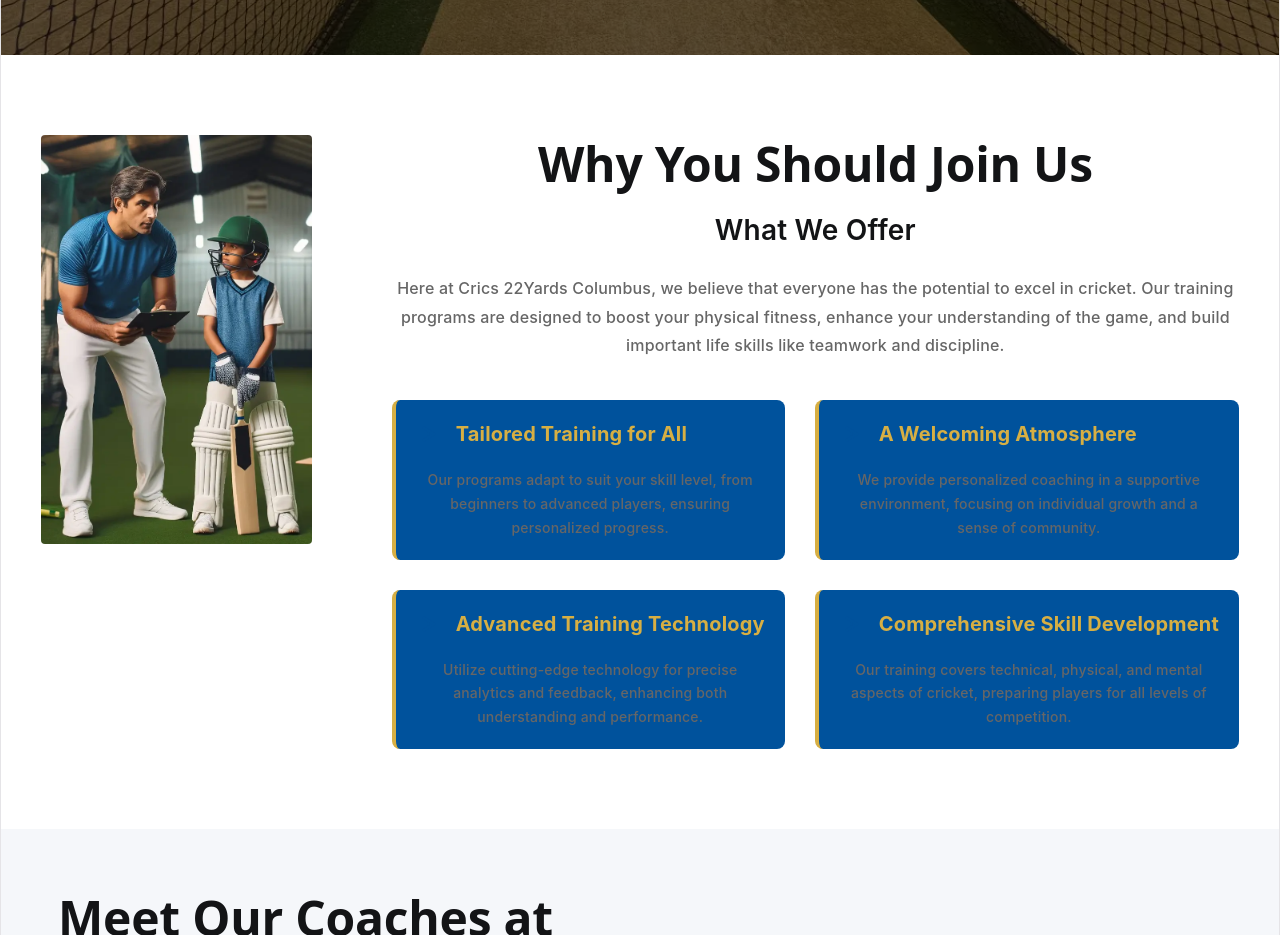
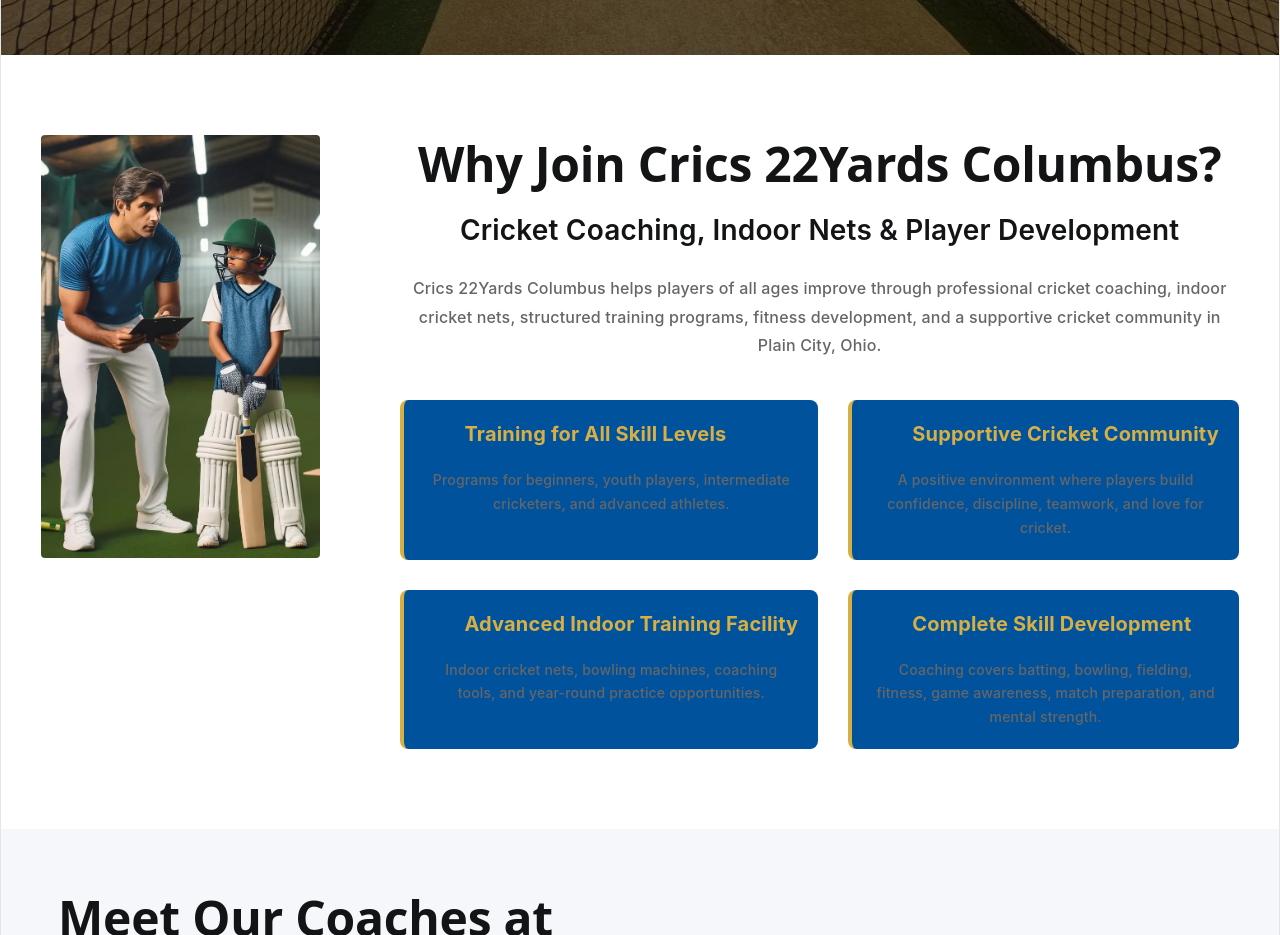
Before and after one commit to Project123margam360/crics22yards, a React (Vite) app: page /about in a window 1280 px wide. Shown: the part 2060-2995 px from the top of the page. Built offline with nearby package versions, Linux system fonts and the light colour scheme.

Commit message:
Revise WhyJoinUsSection content and layout
Updated the content and structure of the WhyJoinUsSection component to reflect new messaging and features offered by Crics 22Yards Columbus.

```diff
--- a/src/pages/WhyJoinUsSection.jsx
+++ b/src/pages/WhyJoinUsSection.jsx
@@ -6,31 +6,43 @@
   return (
     <section className="why-join-us-section">
       <div className="why-join-us-container">
-        {/* Left Column - Image */}
         <div className="why-join-us-left">
           <div className="why-join-us-image">
-            <img src={coachImage} alt="Coach training young cricket player" />
+            <img
+              src={coachImage}
+              alt="Cricket coach training young player at Crics 22Yards Columbus Ohio"
+            />
           </div>
         </div>
 
-        {/* Right Column - Content */}
         <div className="why-join-us-right">
-          <h2 className="why-join-heading">Why You Should Join Us</h2>
-          <h3 className="why-join-subheading">What We Offer</h3>
+          <h2 className="why-join-heading">
+            Why Join Crics 22Yards Columbus?
+          </h2>
+
+          <h3 className="why-join-subheading">
+            Cricket Coaching, Indoor Nets & Player Development
+          </h3>
+
           <p className="why-join-description">
-            Here at Crics 22Yards Columbus, we believe that everyone has the potential to excel in cricket. Our training programs are designed to boost your physical fitness, enhance your understanding of the game, and build important life skills like teamwork and discipline.
+            Crics 22Yards Columbus helps players of all ages improve through
+            professional cricket coaching, indoor cricket nets, structured
+            training programs, fitness development, and a supportive cricket
+            community in Plain City, Ohio.
           </p>
 
-          {/* Features Grid */}
           <div className="why-join-features">
             <div className="feature-box">
               <h4 className="feature-title">
                 <svg width="28" height="28" viewBox="0 0 28 28" fill="none" xmlns="http://www.w3.org/2000/svg">
                   <path d="M8 8L18 14L8 20" stroke="#00529C" strokeWidth="3" strokeLinecap="round" strokeLinejoin="round"/>
                 </svg>
-                Tailored Training for All
+                Training for All Skill Levels
               </h4>
-              <p className="feature-text">Our programs adapt to suit your skill level, from beginners to advanced players, ensuring personalized progress.</p>
+              <p className="feature-text">
+                Programs for beginners, youth players, intermediate cricketers,
+                and advanced athletes.
+              </p>
             </div>
 
             <div className="feature-box">
@@ -38,9 +50,12 @@
                 <svg width="28" height="28" viewBox="0 0 28 28" fill="none" xmlns="http://www.w3.org/2000/svg">
                   <path d="M8 8L18 14L8 20" stroke="#00529C" strokeWidth="3" strokeLinecap="round" strokeLinejoin="round"/>
                 </svg>
-                A Welcoming Atmosphere
+                Supportive Cricket Community
               </h4>
-              <p className="feature-text">We provide personalized coaching in a supportive environment, focusing on individual growth and a sense of community.</p>
+              <p className="feature-text">
+                A positive environment where players build confidence,
+                discipline, teamwork, and love for cricket.
+              </p>
             </div>
 
             <div className="feature-box">
@@ -48,9 +63,12 @@
                 <svg width="28" height="28" viewBox="0 0 28 28" fill="none" xmlns="http://www.w3.org/2000/svg">
                   <path d="M8 8L18 14L8 20" stroke="#00529C" strokeWidth="3" strokeLinecap="round" strokeLinejoin="round"/>
                 </svg>
-                Advanced Training Technology
+                Advanced Indoor Training Facility
               </h4>
-              <p className="feature-text">Utilize cutting-edge technology for precise analytics and feedback, enhancing both understanding and performance.</p>
+              <p className="feature-text">
+                Indoor cricket nets, bowling machines, coaching tools, and
+                year-round practice opportunities.
+              </p>
             </div>
 
             <div className="feature-box">
@@ -58,9 +76,12 @@
                 <svg width="28" height="28" viewBox="0 0 28 28" fill="none" xmlns="http://www.w3.org/2000/svg">
                   <path d="M8 8L18 14L8 20" stroke="#00529C" strokeWidth="3" strokeLinecap="round" strokeLinejoin="round"/>
                 </svg>
-                Comprehensive Skill Development
+                Complete Skill Development
               </h4>
-              <p className="feature-text">Our training covers technical, physical, and mental aspects of cricket, preparing players for all levels of competition.</p>
+              <p className="feature-text">
+                Coaching covers batting, bowling, fielding, fitness, game
+                awareness, match preparation, and mental strength.
+              </p>
             </div>
           </div>
         </div>
```
